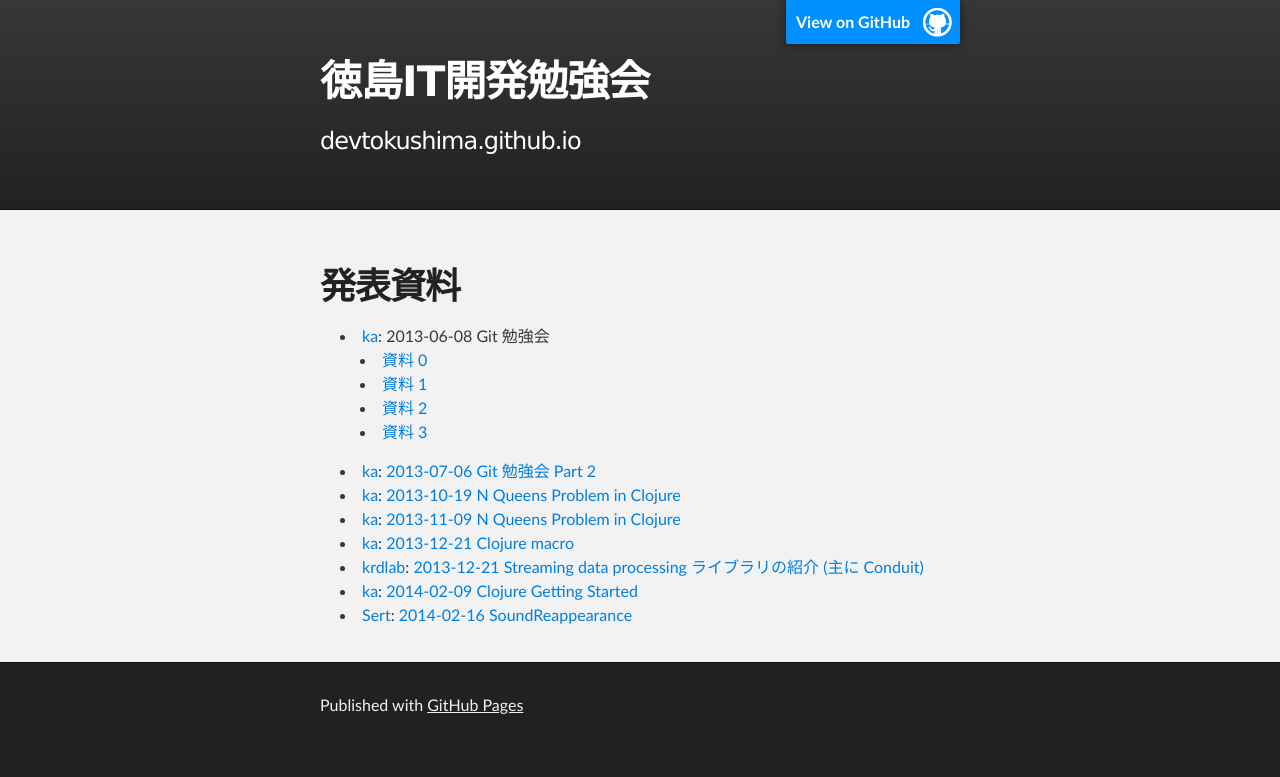
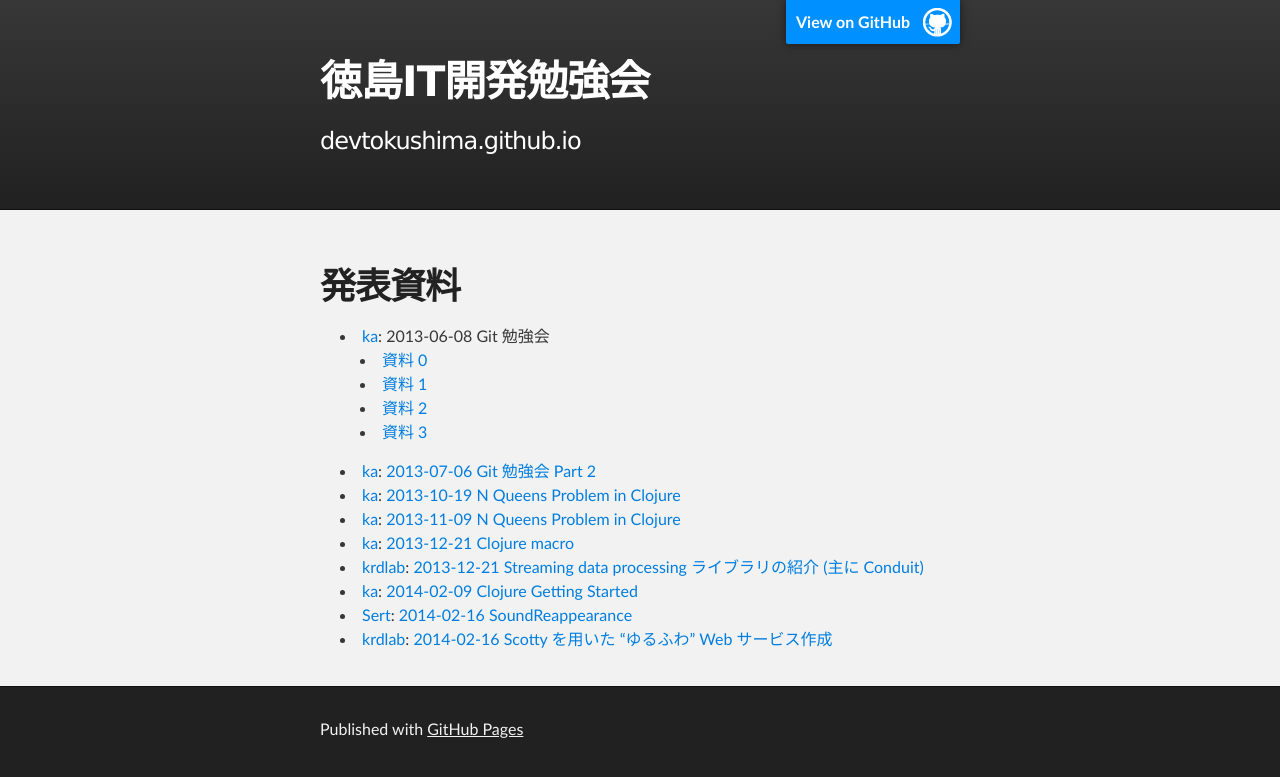
Before and after one commit to devtokushima/devtokushima.github.io, a Jekyll site: the page built from slides.markdown, in a window 1280 px wide. Shown: the top 777 px of the page. Built offline with Jekyll 4.4.1, drawn with Linux system fonts in a browser that asks for light colours.

Commit message:
Add a link to the "haskell-simplewebapp"

```diff
--- a/slides.markdown
+++ b/slides.markdown
@@ -17,3 +17,4 @@
 * [krdlab](http://www.slideshare.net/krdlab): [2013-12-21 Streaming data processing ライブラリの紹介 (主に Conduit)](http://www.slideshare.net/krdlab/haskell-streamlibraries)
 * [ka](http://kaosfield.net): [2014-02-09 Clojure Getting Started](http://kaosf.github.io/20140209-clojure-getting-started)
 * [Sert](https://github.com/sert-uw): [2014-02-16 SoundReappearance](http://sert-uw.github.io/SoundReappearance-Slide)
+* [krdlab](https://github.com/krdlab): [2014-02-16 Scotty を用いた "ゆるふわ" Web サービス作成](http://www.slideshare.net/krdlab/haskell-simplewebapp)
```
